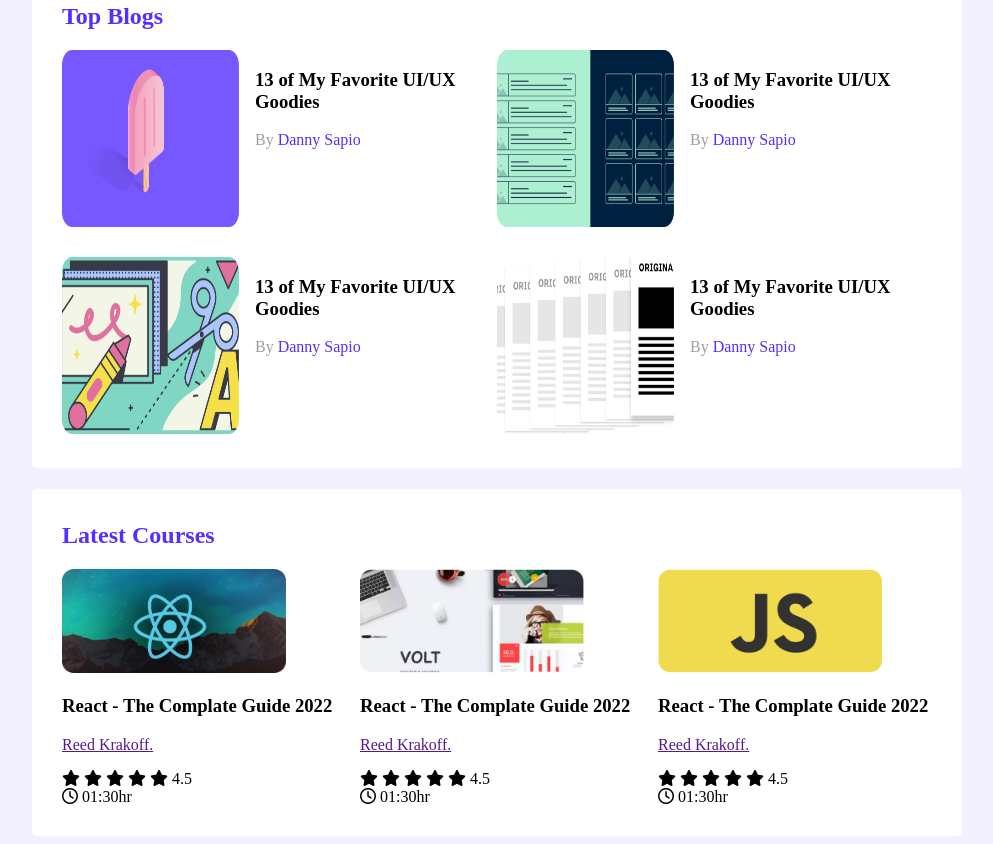
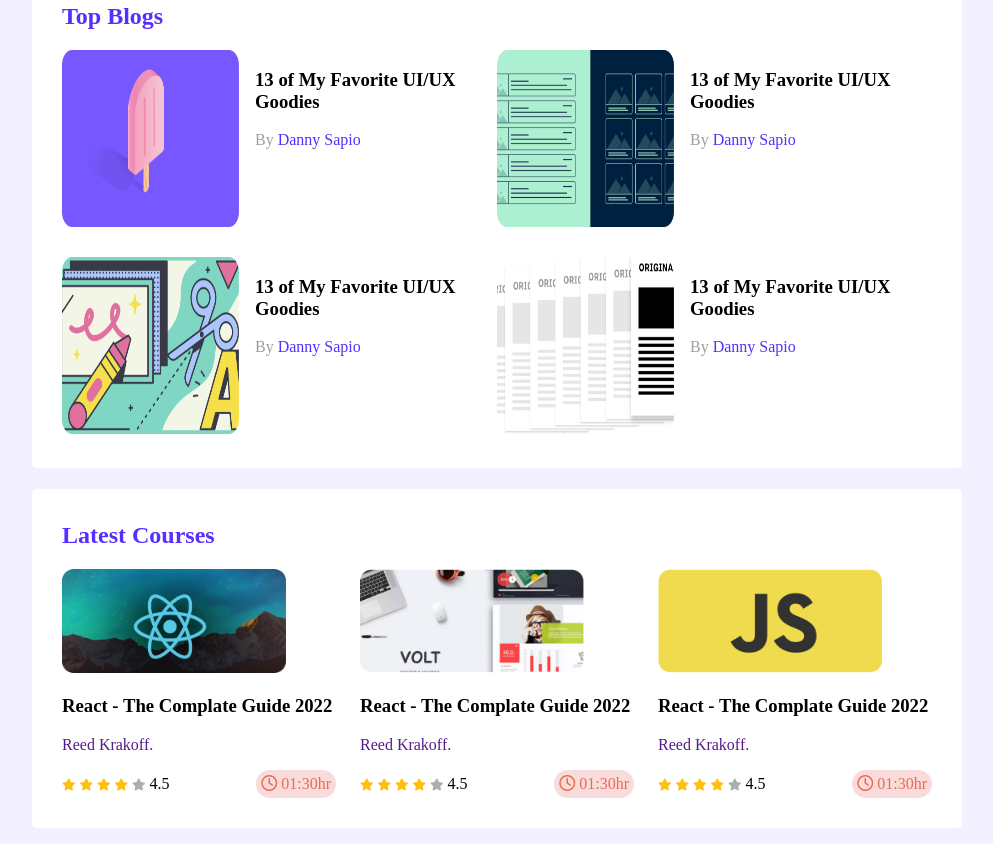
Before and after one commit to nasimbillah269/just-leader-board, a plain HTML site: page index.html in a window 1280 px wide. Shown: the part 287-1131 px from the top of the page, without its empty margins (143-1136 px from the left). Drawn offline with Linux system fonts and the light colour scheme.

Commit message:
star commit

```diff
--- a/styles/style.css
+++ b/styles/style.css
@@ -94,3 +94,32 @@ hr {
     width: 224px;
     height: 104px;
 }
+
+.course-author a {
+    text-decoration: none;
+}
+
+.course-info {
+    display: flex;
+    align-items: center;
+    justify-content: space-between;
+}
+
+.fa-star {
+    font-size: 12px;
+}
+
+.fa-star.filled {
+    color: #ffc014;
+}
+
+.fa-star.empty {
+    color: #AEAEAE;
+}
+
+.course-duration {
+    background: rgb(248, 220, 220);
+    color: #ED6B4F;
+    padding: 5px;
+    border-radius: 25px;
+}
```
